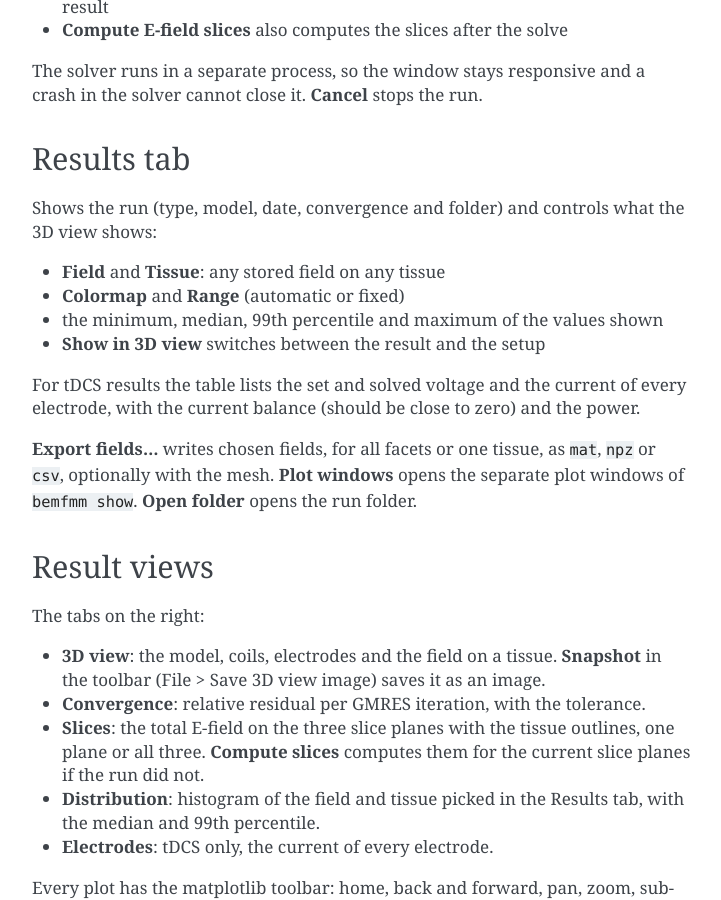
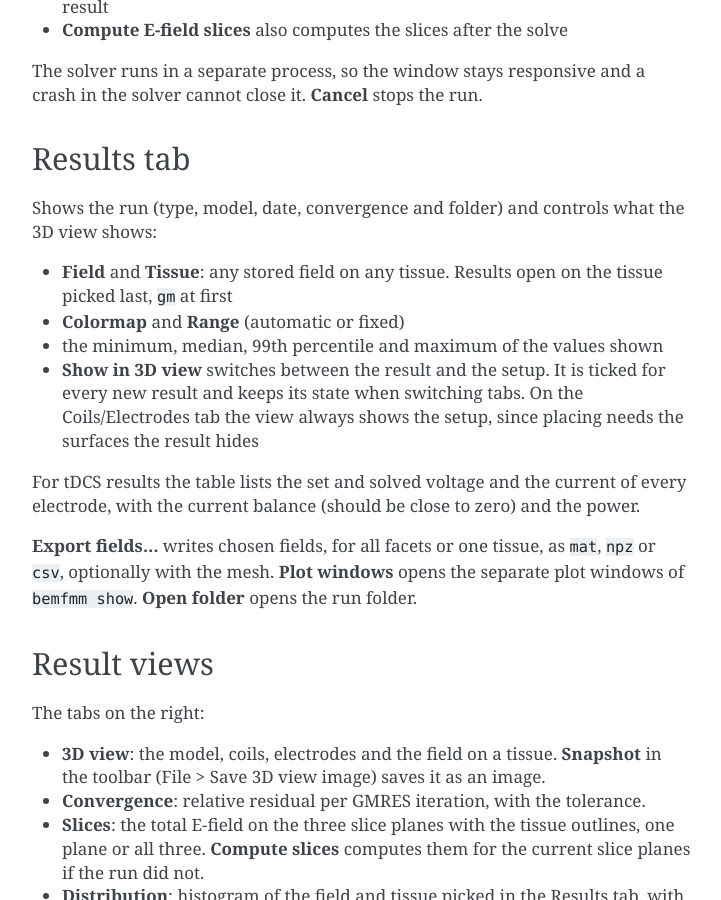
Before and after one commit to BEM-FMM-Team/bem-fmm-python, a Sphinx documentation site: the page built from docs/source/gui.rst, in a window 1280 px wide and 900 px high, scrolled down 3170 px. Shown: the whole window, without its empty margins (388-1109 px from the left). Built offline with Sphinx 7.4.7, drawn with Linux system fonts in a browser that asks for light colours.

Commit message:
feat: result view keeps its state across tabs, results open on gm

```diff
--- a/docs/source/changes.rst
+++ b/docs/source/changes.rst
@@ -41,6 +41,11 @@ GUI
 - Coils and electrodes are selected by clicking them in the 3D view. Clicking
   empty space in the view or the list, or Esc, clears the selection, so
   nothing has to stay highlighted.
+- Show in 3D view keeps its state when switching tabs instead of being turned
+  off outside the Results tab. The result stays in the view on the Model and
+  Solve tabs and steps aside only on the Coils/Electrodes tab.
+- Results open on the tissue picked last, ``gm`` at first, for TMS and tDCS
+  alike (TMS results used to open on ``wm``).
 - Delete or Backspace removes the selected coil or electrode from anywhere on
   the Coils/Electrodes tab or after a click in the 3D view, not only while
   its list has focus.
--- a/docs/source/gui.rst
+++ b/docs/source/gui.rst
@@ -150,10 +150,14 @@ Results tab
 Shows the run (type, model, date, convergence and folder) and controls what the
 3D view shows:
 
-- **Field** and **Tissue**: any stored field on any tissue
+- **Field** and **Tissue**: any stored field on any tissue. Results open on
+  the tissue picked last, ``gm`` at first
 - **Colormap** and **Range** (automatic or fixed)
 - the minimum, median, 99th percentile and maximum of the values shown
-- **Show in 3D view** switches between the result and the setup
+- **Show in 3D view** switches between the result and the setup. It is ticked
+  for every new result and keeps its state when switching tabs. On the
+  Coils/Electrodes tab the view always shows the setup, since placing needs
+  the surfaces the result hides
 
 For tDCS results the table lists the set and solved voltage and the current of
 every electrode, with the current balance (should be close to zero) and the
```
Also changed, not shown: 1 other file.
